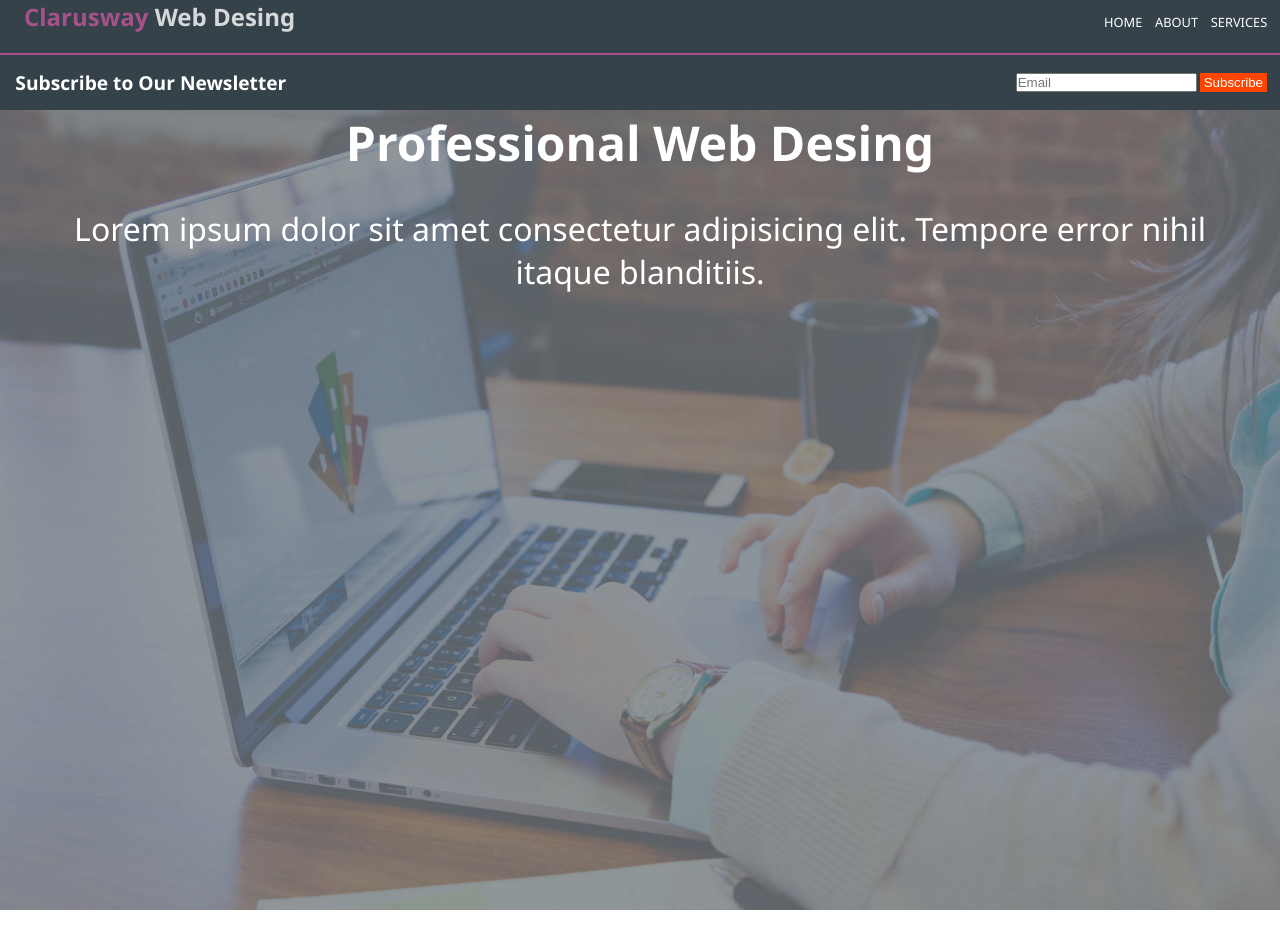
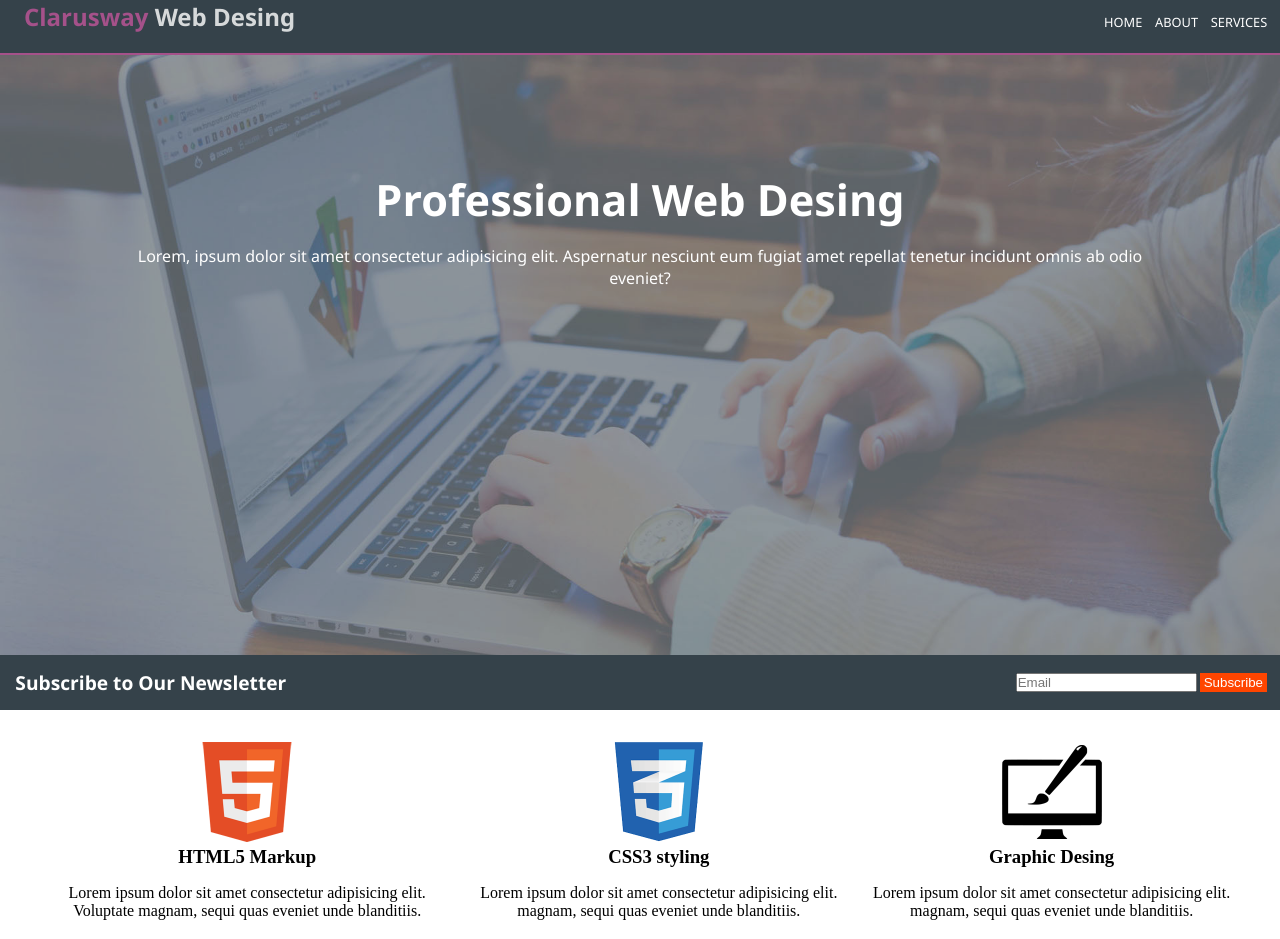
Before and after one commit to betulsmanav/web-page-desing, a plain HTML site: page index.html in a window 1280 px wide. Shown: the top 939 px of the page. Drawn offline with Linux system fonts and the light colour scheme.

Commit message:
style css

```diff
--- a/index.html
+++ b/index.html
@@ -18,6 +18,14 @@
       <a href="./about.html">ABOUT</a>
       <a href="./index.html">HOME</a>
     </div>
+    <section class="home-section">
+      <div class="home-background">
+        <h1>Professional Web Desing</h1>
+        <p id="home-p">
+          Lorem, ipsum dolor sit amet consectetur adipisicing elit. Aspernatur nesciunt eum fugiat amet repellat tenetur incidunt omnis ab odio eveniet?
+        </p>
+      </div>
+    </section>
     <div class="subscrib home-subscrib">
       <div>
         <h2>Subscribe to Our Newsletter</h2>
@@ -27,15 +35,6 @@
         <button id="subscrib-btn" type="submit">Subscribe</button>
       </div>
     </div>
-    <section class="home-section">
-      <div class="home-background">
-        <h1>Professional Web Desing</h1>
-        <p>
-          Lorem ipsum dolor sit amet consectetur adipisicing elit. Tempore error
-          nihil itaque blanditiis.
-        </p>
-      </div>
-    </section>
     <section class="tools-section">
       <div class="tools tool-html">
         <img src="./img/logo_html.png" alt="html logo" />
--- a/style.css
+++ b/style.css
@@ -65,29 +65,37 @@
     background-size: cover;
     background-repeat: no-repeat;
     background-position: center;
-    height: 800px;
+    height: 600px;
     font-family:"Segoe UI", sans-serif;
     color: white;
-    font-size: 2em;
+    font-size: 1.8em;
     opacity: 0.8;
     text-align: center;
+    padding: 4em;
+}
+#home-p{
+    font-size: 16px;
+}
 
 
-}
 /* ============================= */
 .tools-section{
-    display: flex;
-    justify-content: space-evenly;
+    display:inline-flex;
+    text-align: center;
     padding: 2em ;
+}
+.tools img{
+    height: 100px;
+    width: 100px;
 }
 
 /* .tool-graphicdesin{
     background-color: blueviolet;
 }
-.tool-css{
+ .tool-css{
 
     background-color: aqua;
-} */
+}  */
 
 /* ============================ */
 .footer{
```
Also changed, not shown: about.html (+1 -1 lines), services.html (+3 -2 lines).
